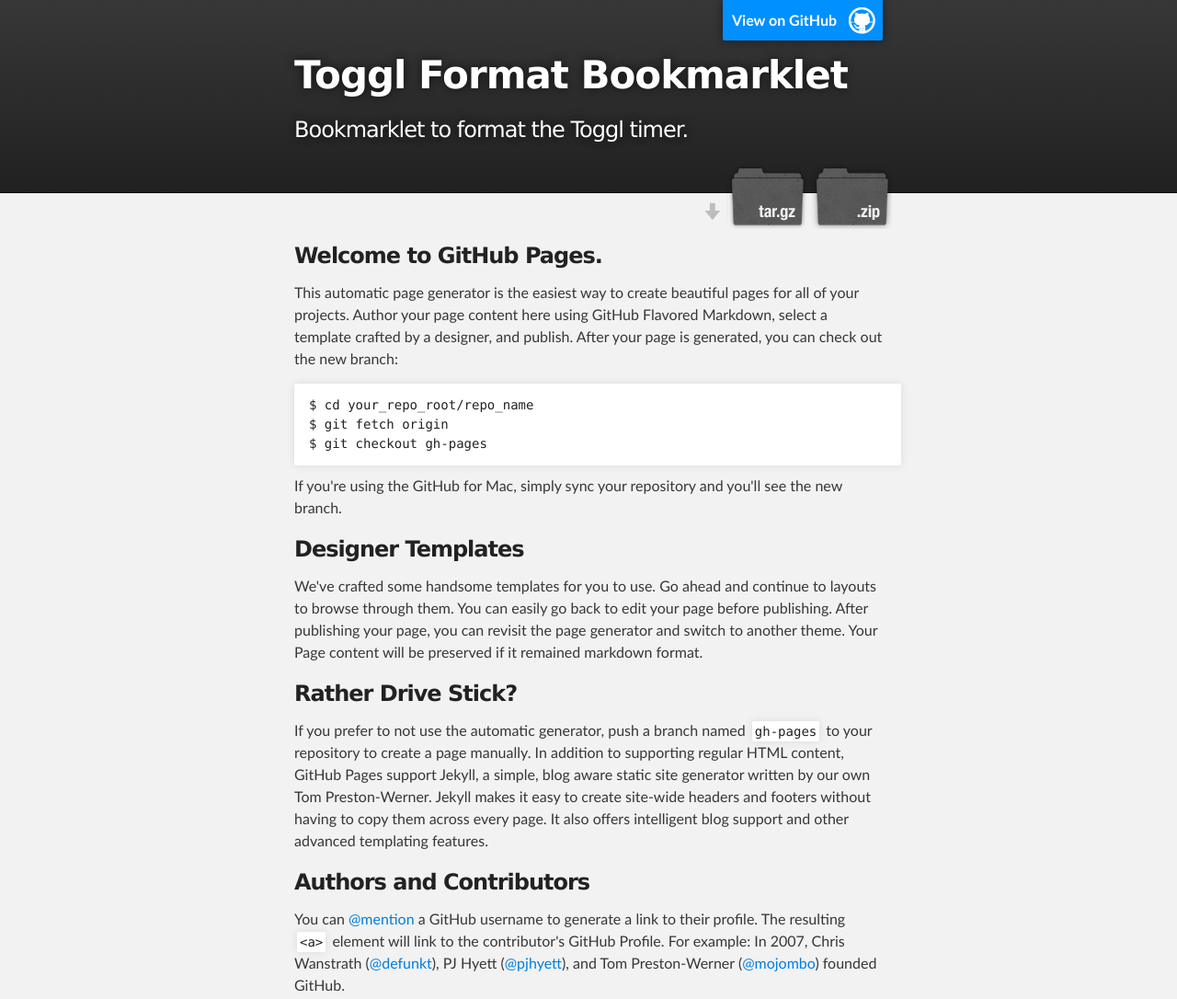
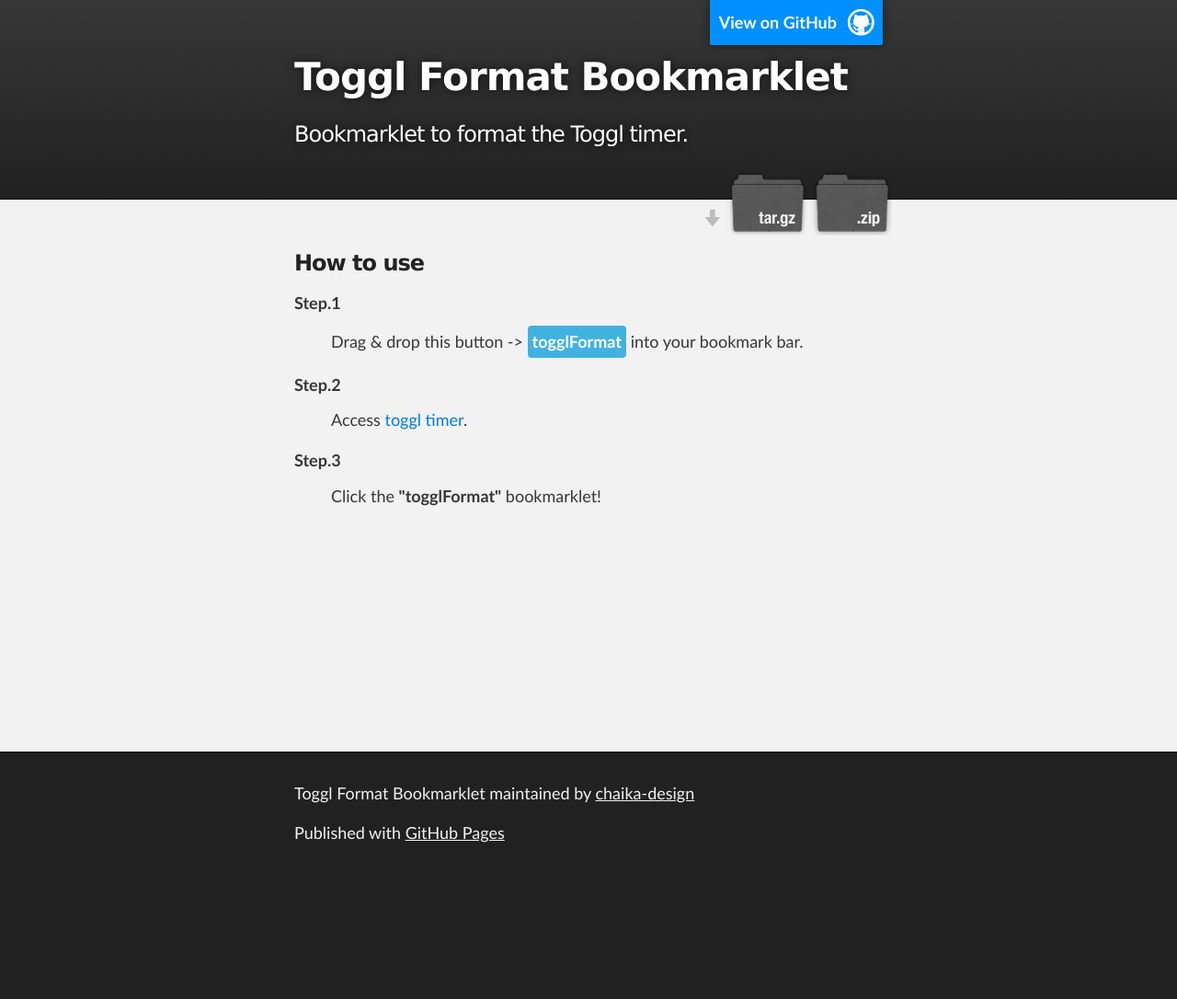
Before and after one commit to KiKiKi-KiKi/togglformat, a plain HTML site: page index.html in a window 1280 px wide. Shown: the top 1086 px of the page at 92% size. After the commit the page ends 955 px from the top, so only its background shows below. Drawn offline with Linux system fonts and the light colour scheme.

Commit message:
change html

```diff
--- a/index.html
+++ b/index.html
@@ -1,18 +1,14 @@
 <!DOCTYPE html>
 <html>
-
   <head>
     <meta charset='utf-8' />
     <meta http-equiv="X-UA-Compatible" content="chrome=1" />
     <meta name="description" content="Toggl Format Bookmarklet : Bookmarklet to format the Toggl timer." />
-
     <link rel="stylesheet" type="text/css" media="screen" href="stylesheets/stylesheet.css">
-
     <title>Toggl Format Bookmarklet</title>
   </head>
 
   <body>
-
     <!-- HEADER -->
     <div id="header_wrap" class="outer">
         <header class="inner">
@@ -31,37 +27,21 @@
     <!-- MAIN CONTENT -->
     <div id="main_content_wrap" class="outer">
       <section id="main_content" class="inner">
-        <h3>
-<a name="welcome-to-github-pages" class="anchor" href="#welcome-to-github-pages"><span class="octicon octicon-link"></span></a>Welcome to GitHub Pages.</h3>
-
-<p>This automatic page generator is the easiest way to create beautiful pages for all of your projects. Author your page content here using GitHub Flavored Markdown, select a template crafted by a designer, and publish. After your page is generated, you can check out the new branch:</p>
-
-<pre><code>$ cd your_repo_root/repo_name
-$ git fetch origin
-$ git checkout gh-pages
-</code></pre>
-
-<p>If you're using the GitHub for Mac, simply sync your repository and you'll see the new branch.</p>
-
-<h3>
-<a name="designer-templates" class="anchor" href="#designer-templates"><span class="octicon octicon-link"></span></a>Designer Templates</h3>
-
-<p>We've crafted some handsome templates for you to use. Go ahead and continue to layouts to browse through them. You can easily go back to edit your page before publishing. After publishing your page, you can revisit the page generator and switch to another theme. Your Page content will be preserved if it remained markdown format.</p>
-
-<h3>
-<a name="rather-drive-stick" class="anchor" href="#rather-drive-stick"><span class="octicon octicon-link"></span></a>Rather Drive Stick?</h3>
-
-<p>If you prefer to not use the automatic generator, push a branch named <code>gh-pages</code> to your repository to create a page manually. In addition to supporting regular HTML content, GitHub Pages support Jekyll, a simple, blog aware static site generator written by our own Tom Preston-Werner. Jekyll makes it easy to create site-wide headers and footers without having to copy them across every page. It also offers intelligent blog support and other advanced templating features.</p>
-
-<h3>
-<a name="authors-and-contributors" class="anchor" href="#authors-and-contributors"><span class="octicon octicon-link"></span></a>Authors and Contributors</h3>
-
-<p>You can <a href="https://github.com/blog/821" class="user-mention">@mention</a> a GitHub username to generate a link to their profile. The resulting <code>&lt;a&gt;</code> element will link to the contributor's GitHub Profile. For example: In 2007, Chris Wanstrath (<a href="https://github.com/defunkt" class="user-mention">@defunkt</a>), PJ Hyett (<a href="https://github.com/pjhyett" class="user-mention">@pjhyett</a>), and Tom Preston-Werner (<a href="https://github.com/mojombo" class="user-mention">@mojombo</a>) founded GitHub.</p>
-
-<h3>
-<a name="support-or-contact" class="anchor" href="#support-or-contact"><span class="octicon octicon-link"></span></a>Support or Contact</h3>
-
-<p>Having trouble with Pages? Check out the documentation at <a href="http://help.github.com/pages">http://help.github.com/pages</a> or contact <a href="mailto:support@github.com">support@github.com</a> and we’ll help you sort it out.</p>
+        <h3>How to use</h3>
+        <dl>
+          <dt>Step.1</dt>
+          <dd>
+            <p>Drag &amp; drop this button -&gt; <a class="btn btn-info" href="javascript:(function(d,s){s.charset='UTF-8';s.src='//chaika-design.github.io/togglformat/javascripts/toggle-format.min.js';d.body.appendChild(s)})(document, document.createElement('script'));">togglFormat</a> into your bookmark bar.</p>
+          </dd>
+          <dt>Step.2</dt>
+          <dd>
+            <p>Access <a href="https://toggl.com/app/#timer" target="_blank">toggl timer</a>.</p>
+          </dd>
+          <dt>Step.3</dt>
+          <dd>
+            <p>Click the <strong>"togglFormat"</strong> bookmarklet!</p>
+          </dd>
+        </dl>
       </section>
     </div>
 
@@ -76,14 +56,10 @@
     <script type="text/javascript">
       var gaJsHost = (("https:" == document.location.protocol) ? "https://ssl." : "http://www.");
       document.write(unescape("%3Cscript src='" + gaJsHost + "google-analytics.com/ga.js' type='text/javascript'%3E%3C/script%3E"));
-          </script>
-          <script type="text/javascript">
       try {
         var pageTracker = _gat._getTracker("UA-7417857-18");
         pageTracker._trackPageview();
       } catch(err) {}
     </script>
-
-
   </body>
 </html>
--- a/stylesheets/stylesheet.css
+++ b/stylesheets/stylesheet.css
@@ -52,9 +52,9 @@
   box-sizing: border-box;
   color:#373737;
   background: #212121;
-  font-size: 16px;
+  font-size: 18px;
   font-family: 'Myriad Pro', Calibri, Helvetica, Arial, sans-serif;
-  line-height: 1.5;
+  line-height: 1.6;
   -webkit-font-smoothing: antialiased;
 }
 
@@ -356,6 +356,7 @@
   background: #f2f2f2;
   border-top: 1px solid #111;
   border-bottom: 1px solid #111;
+  min-height: 600px
 }
 
 #main_content {
@@ -366,7 +367,22 @@
   background: #212121;
 }
 
+dl p {
+  font-style: normal;
+}
 
+.btn {
+  color: #FFF;
+  font-weight: bold;
+  display: inline-block;
+  padding: 3px 5px;
+  background-color: rgb(65, 178, 224);
+  border-radius: 4px;
+}
+
+.btn:hover {
+  text-decoration: none;
+}
 
 /*******************************************************************************
 Small Device Styles
```
Lines whose indentation alone changed are shown as unchanged.
